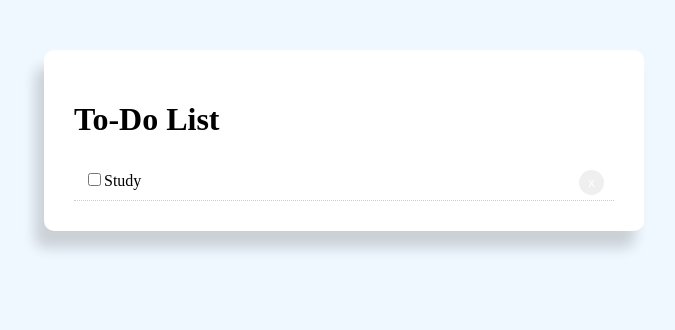
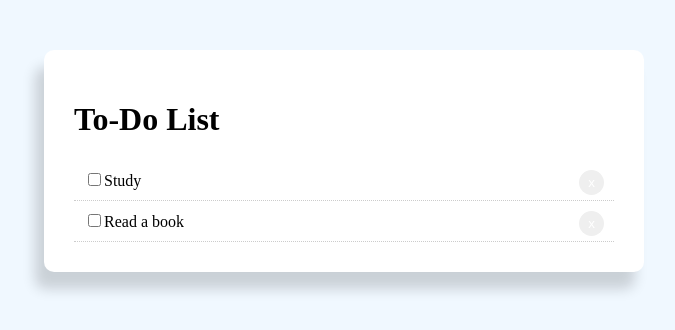
Before and after one commit to bpark04/React-To-Do-List, a React (Create React App) app: page / in a window 1280 px wide. Shown: the top 330 px of the page, without its empty margins (296-971 px from the left). Built offline with nearby package versions, Linux system fonts and the light colour scheme.

Commit message:
todo data stored dynamically

```diff
--- a/src/App.js
+++ b/src/App.js
@@ -24,6 +24,21 @@
     }
   }
 
+  todoData =  [
+    {
+      id: "1",
+      title: "Study",
+      completed: true,
+    },
+    {
+      id: "1",
+      title: "Read a book",
+      completed: true,
+    }
+  ]
+
+
+
   render() {
     return(
       <div className="container">
@@ -31,15 +46,15 @@
           <div className="title">
             <h1>To-Do List</h1>
           </div>
-
-          <div style={this.getStyle()}>
-            <input type="checkbox" defaultChecked={false}/>
-            Study
-            <button style={this.btnStyle}>x</button>
-          </div>
+          {this.todoData.map(data => (
+            <div style={this.getStyle()} key={data.id}>
+              <input type="checkbox" defaultChecked={false}/>
+                {data.title}
+              <button style={this.btnStyle}>x</button>
+            </div>
+          ))}
 
         </div>
-
       </div>
     )
   }
--- a/src/index.css
+++ b/src/index.css
@@ -1,16 +1,3 @@
 body {
   background-color: aliceblue;
 }
-
-.container {
-  margin: auto;
-  max-width: 600px;
-}
-
-.todo-block {
-  padding: 30px;
-  margin-top: 50px;
-  background: white;
-  border-radius: 10px;
-  box-shadow: -9px 17px 13px rgb(0 0 0 / 16%);
-}
```
